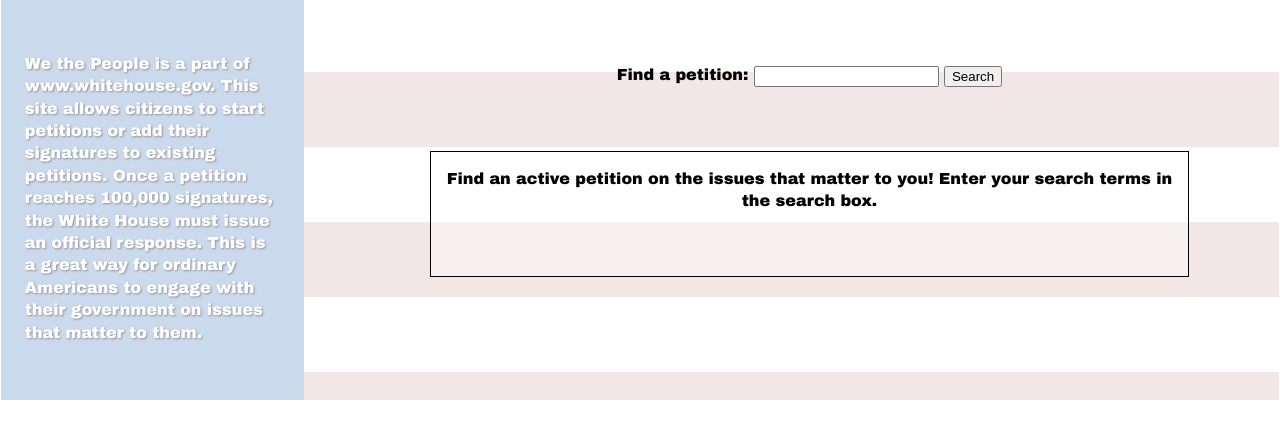
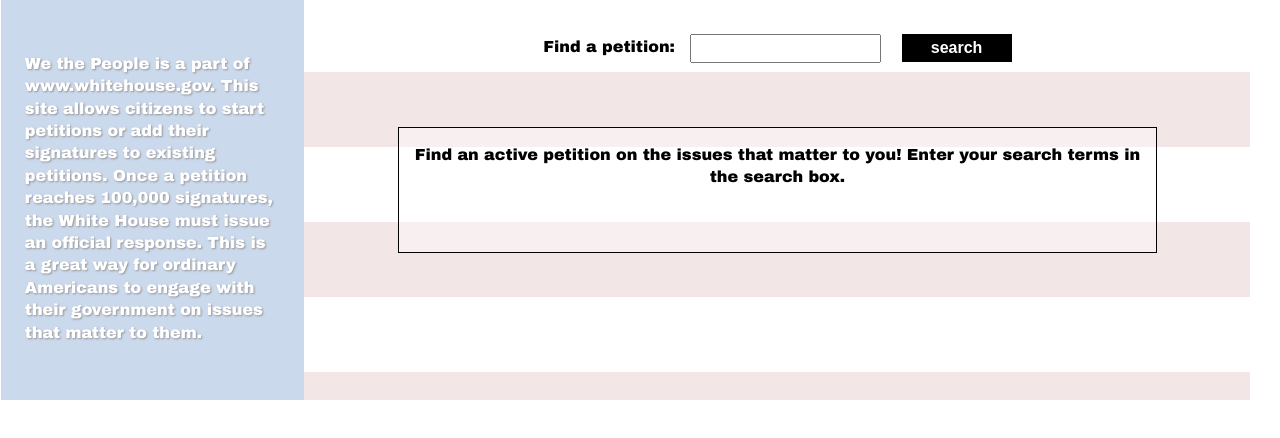
Before and after one commit to eak000/petitions, a plain HTML site: page index.html in a window 1280 px wide. Shown: the part 254-692 px from the top of the page. Drawn offline with nearby package versions, Linux system fonts and the light colour scheme.

Commit message:
styled submit button

```diff
--- a/css/style.css
+++ b/css/style.css
@@ -54,8 +54,8 @@ a:visited {
 	color: slategray;
 }
 
-.resultsList a {
-	font-family: "Ariel", sans-serif;
+.resultsList a, input {
+	font-family: "Arial", sans-serif;
 }
 
 p {
@@ -117,7 +117,7 @@ section {
 	/* The rectangle in which to repeat.*/
 	background-size: 100% 150px;
 	min-height: 100%;
-	padding: 2em;
+	/*padding: 2em;*/
 	text-align: center;
 	width: 74%;
 	float: left;
@@ -162,3 +162,20 @@ ul {
 li {
 	padding: .5em 0;
 }
+
+input[type=text]{
+	padding: 5px;
+	margin-left: 10px;
+}
+
+input[type=submit] {
+	width: 110px;
+	padding: 5px 10px;
+	margin-left: 15px;
+	background-color: black;
+	color: white;
+	border: none;
+	font-size: 1em;
+	font-weight: bold;
+
+}
--- a/index.html
+++ b/index.html
@@ -24,7 +24,7 @@
 					<label>Find a petition:
 						<input type="text" id="tags"/>
 					</label>
-					<input type="submit" value="Search" id="submit">
+					<input type="submit" value="search" id="submit">
 
 				</form>
 				<div id= "results">
```
